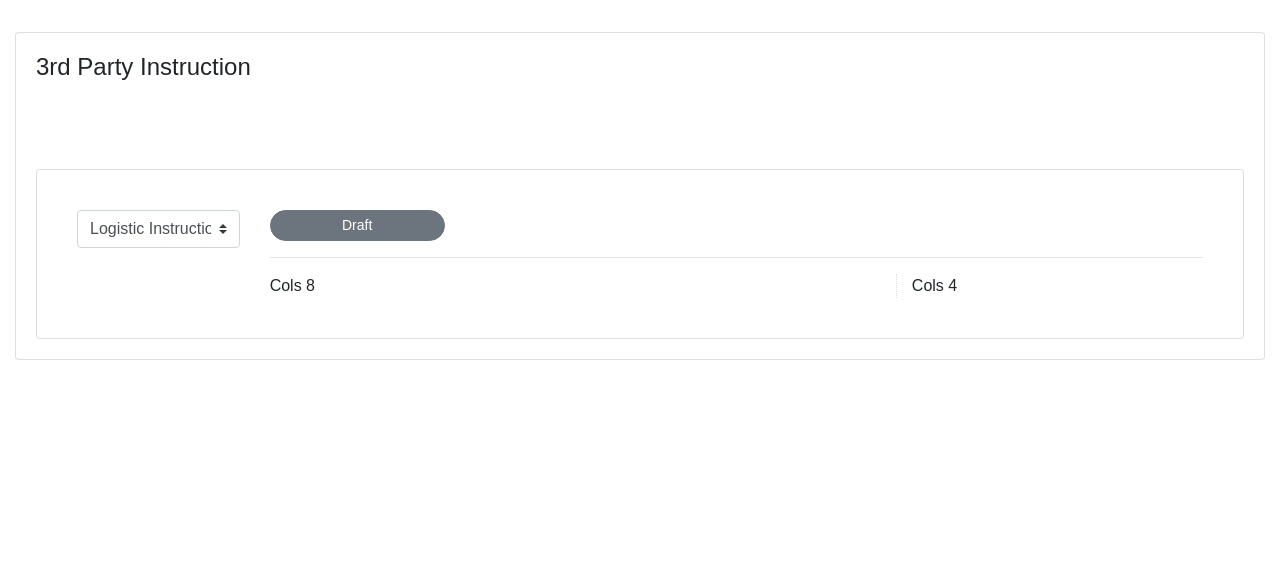
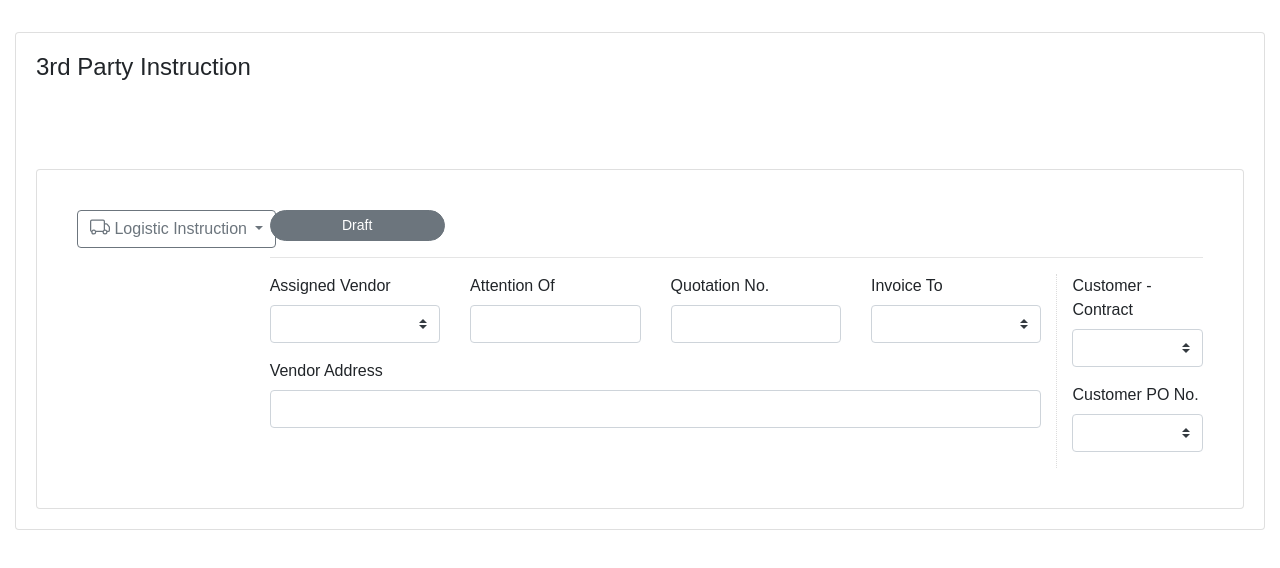
Before and after one commit to andreanjanuarpriatmojo/test-vue-fe, a Vue app: page / in a window 1280 px wide. Shown: the top 568 px of the page. Built offline with nearby package versions, Linux system fonts and the light colour scheme.

Commit message:
slicing component A mockup done

```diff
--- a/src/components/ComponentA.vue
+++ b/src/components/ComponentA.vue
@@ -4,14 +4,61 @@
             <b-card-body>
                 <b-row>
                     <b-col cols="2">
-                        <b-form-select v-model="selected" :options="options"></b-form-select>
+                        <b-dropdown variant="outline-secondary" style="width: 100%">
+                            <template #button-content>
+                                <b-icon icon="truck" aria-hidden="true"></b-icon>  Logistic Instruction
+                            </template>
+                            <b-dropdown-item><b-icon icon="globe2" aria-hidden="true"></b-icon>  Send Instruction</b-dropdown-item>
+                            <b-dropdown-item><b-icon icon="gear-wide-connected" aria-hidden="true"></b-icon>  Admin Instruction</b-dropdown-item>
+                        </b-dropdown>
                     </b-col>
                     <b-col cols="10">
                         <b-button pill variant="secondary" size="sm" style="width: 175px;">Draft</b-button>
                         <hr>
                         <b-row>
-                            <b-col cols="8" style="border-right: 1px dotted gainsboro;">Cols 8</b-col>
-                            <b-col cols="4">Cols 4</b-col>
+                            <b-col cols="10" style="border-right: 1px dotted gainsboro;">
+                                <b-row>
+                                    <b-col cols="3">
+                                        <b-form-group label="Assigned Vendor">
+                                            <b-form-select required></b-form-select>
+                                        </b-form-group>
+                                    </b-col>
+                                    <b-col cols="3">
+                                        <b-form-group label="Attention Of">
+                                            <b-form-input required></b-form-input>
+                                        </b-form-group>
+                                    </b-col>
+                                    <b-col cols="3">
+                                        <b-form-group label="Quotation No.">
+                                            <b-form-input required></b-form-input>
+                                        </b-form-group>
+                                    </b-col>
+                                    <b-col cols="3">
+                                        <b-form-group label="Invoice To">
+                                            <b-form-select required></b-form-select>
+                                        </b-form-group>
+                                    </b-col>
+                                    <b-col cols="12">
+                                        <b-form-group label="Vendor Address">
+                                            <b-form-input required></b-form-input>
+                                        </b-form-group>
+                                    </b-col>
+                                </b-row>
+                            </b-col>
+                            <b-col cols="2">
+                                <b-row>
+                                    <b-col cols="12">
+                                        <b-form-group label="Customer - Contract">
+                                            <b-form-select required></b-form-select>
+                                        </b-form-group>
+                                    </b-col>
+                                    <b-col cols="12">
+                                        <b-form-group label="Customer PO No.">
+                                            <b-form-select required></b-form-select>
+                                        </b-form-group>
+                                    </b-col>
+                                </b-row>
+                            </b-col>
                         </b-row>
                     </b-col>
                 </b-row>
@@ -24,12 +71,7 @@ export default {
   name: 'ComponentA',
   data () {
     return {
-      selected: 1,
-      options: [
-        { value: 1, text: 'Logistic Instruction' },
-        { value: 2, text: 'Transport Instruction' },
-        { value: 3, text: 'Admin Instruction' }
-      ]
+      selected: 1
     }
   }
 }
```
